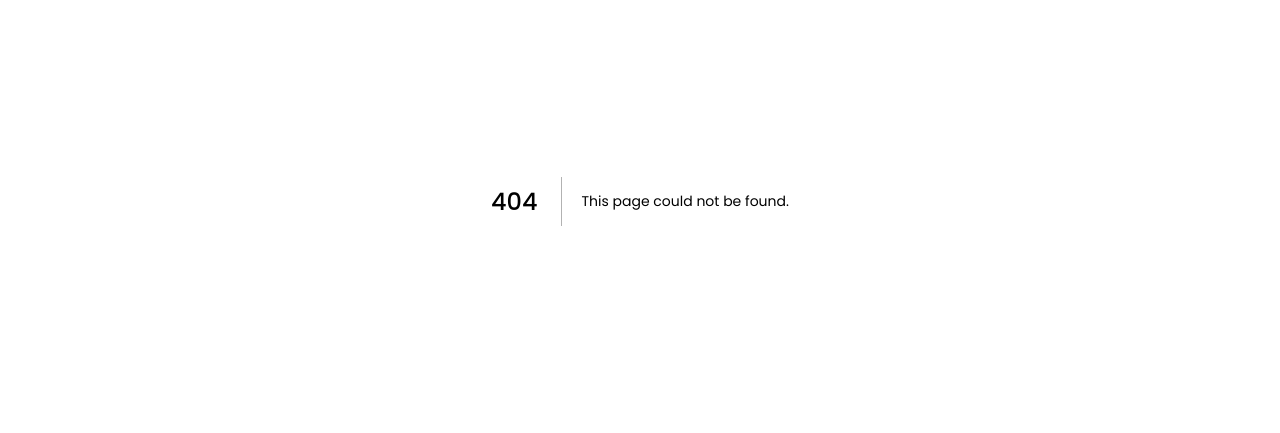
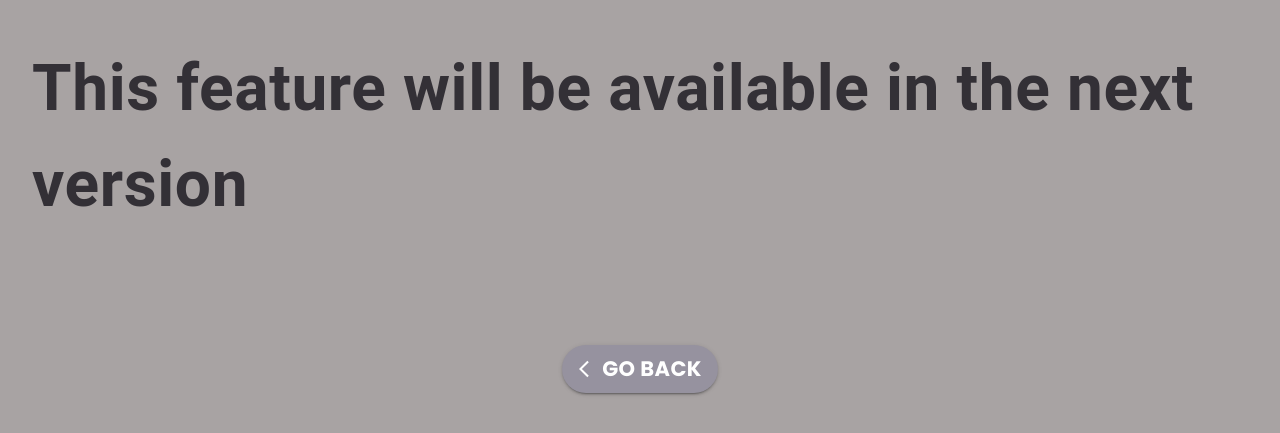
Before and after one commit to iamthehr/All-In-One, a Next.js app: page /coming-soon in a window 1280 px wide. Before the commit this address had no page. Shown: the part 199-632 px from the top of the page. Built offline with nearby package versions, Linux system fonts and the light colour scheme.

Commit message:
added coming soon

```diff
--- a/src/components/Nav4.jsx
+++ b/src/components/Nav4.jsx
@@ -227,7 +227,7 @@ export const Nav4 = (props) => {
           <Link href="#" style={{ textDecoration: "none" }}>
             <NavLink variant="body2">Find doctors</NavLink>
           </Link>
-          <Link href="#" style={{ textDecoration: "none" }}>
+          <Link href="coming-soon" style={{ textDecoration: "none" }}>
             <NavLink variant="body2">lab-test</NavLink>
           </Link>
         </NavbarLinksBox>
--- a/src/components/Sec1.jsx
+++ b/src/components/Sec1.jsx
@@ -98,7 +98,7 @@ const House = () => {
               >
                 Checkout for nearby labs.
               </Typography>
-              <Link href="/#" style={{ textDecoration: "none" }}>
+              <Link href="/coming-soon" style={{ textDecoration: "none" }}>
                 <CustomButton
                   backgroundColor="#fff"
                   color="#17275F"
--- a/src/pages/_document.js
+++ b/src/pages/_document.js
@@ -3,6 +3,7 @@ import { Html, Head, Main, NextScript } from "next/document";
 export default function Document() {
   return (
     <Html lang="en">
+
       <Head>
         <link
           rel="stylesheet"
@@ -10,6 +11,7 @@ export default function Document() {
           integrity="sha256-kLaT2GOSpHechhsozzB+flnD+zUyjE2LlfWPgU04xyI="
           crossorigin=""
         />
+        <link rel="favicon" href='/favicon.png' />
       </Head>
       <body>
         <Main />
--- /dev/null
+++ b/src/pages/coming-soon.jsx
@@ -0,0 +1,58 @@
+import React from "react";
+
+import ArrowBackIosNewIcon from "@mui/icons-material/ArrowBackIosNew";
+
+import { Box, Button, styled, Typography } from "@mui/material";
+
+const Coming_soon = () => {
+  const Title = styled(Typography)(({ theme }) => ({
+    fontSize: "64px",
+    color: "#333036",
+    fontWeight: "bold",
+    margin: theme.spacing(4, 4, 4, 4),
+    ":hover": { color: "#96929F", transition: "ease-out 0.2s" },
+    [theme.breakpoints.down("sm")]: {
+      fontSize: "40px",
+    },
+  }));
+
+  return (
+    <div>
+      <div
+        style={{
+          height: "100vh",
+          width: "100%",
+          display: "flex",
+          justifyContent: "center",
+          alignItems: "center",
+          gap: "5rem",
+          flexDirection: "column",
+          backgroundColor: "#a8a3a3",
+        }}
+      >
+        <Box>
+          <Title>This feature will be available in the next version</Title>
+        </Box>
+        <Button
+          variant="contained"
+          color="primary"
+          href="/"
+          sx={{
+            borderRadius: "30px",
+            bgcolor: "#96929F",
+            ":hover": {
+              bgcolor: "#333036",
+              borderRadius: "10px",
+              transition: "ease-out 0.2s",
+            },
+          }}
+          startIcon={<ArrowBackIosNewIcon />}
+        >
+          <h2> GO BACK</h2>
+        </Button>
+      </div>
+    </div>
+  );
+};
+
+export default Coming_soon;
```
Also changed, not shown: public/favicon.png (added), src/media/soon.svg (added).
